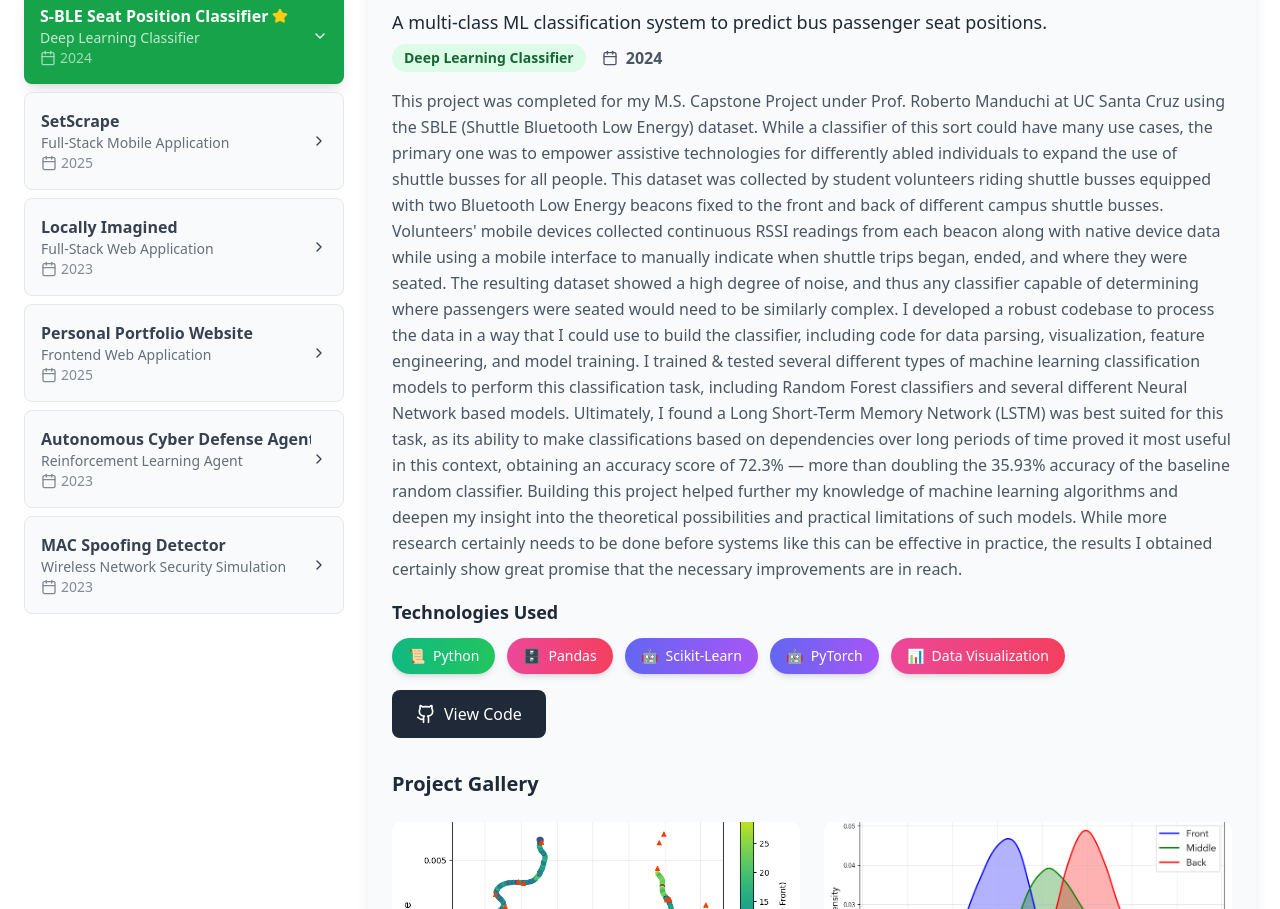
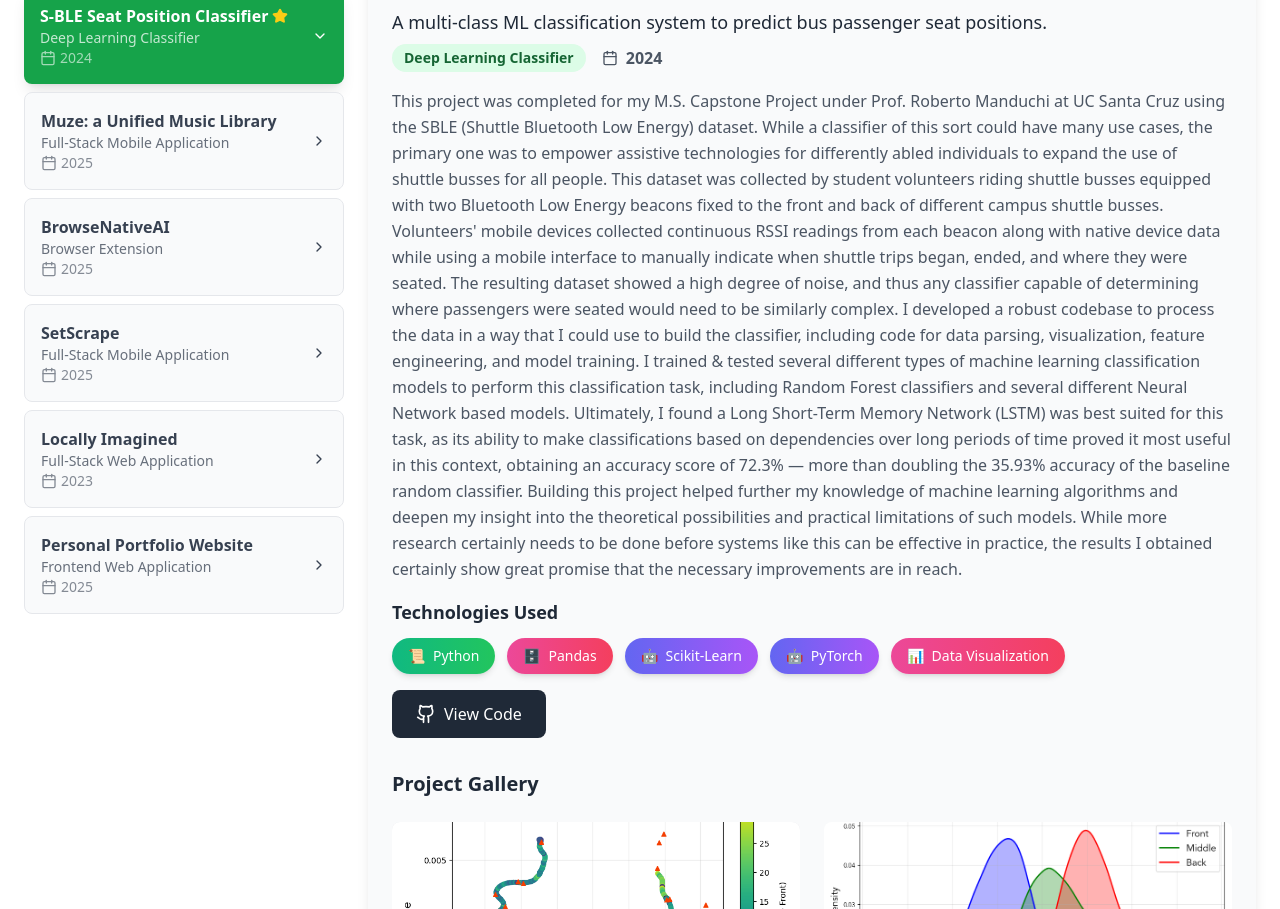
Before and after one commit to jp0utside/jw-portfolio, a React (Vite) app: page / in a window 1280 px wide. Shown: the part 2384-3293 px from the top of the page. Built offline with nearby package versions, Linux system fonts and the light colour scheme.

Commit message:
Updated content

```diff
--- a/src/data/projects.js
+++ b/src/data/projects.js
@@ -27,6 +27,32 @@ export const projects = [
   },
   {
     id: 2,
+    title: "Muze: a Unified Music Library",
+    description: "All your music, all in one place",
+    longDescription: "A unified iOS music player that seamlessly integrates Spotify streaming with personal local audio libraries into a single cohesive playback experience. The app uses Swift and SwiftUI for iOS 17+, with the Spotify iOS SDK for remote playback control, AVFoundation for local audio, NSMetadataQuery for iCloud file monitoring, and SwiftData for type-safe data persistence. The architecture features source-agnostic Track models enabling mixed-source playlists, UUID-based references for memory efficiency, and a service layer pattern for clean separation of concerns. Current features include full local audio playback with automatic iCloud sync, Spotify OAuth authentication with liked songs import, unified library browsing across both sources, mixed-source playlist creation with queue management, real-time metadata extraction from audio files, and persistent data storage. Planned enhancements include integrating additional streaming and file storage services, implementing background playback and lock screen controls, including artwork extraction and caching, and comprehensive UI/UX polish with animations and error handling.",
+    tech: ["Swift", "SwiftUI","Spotify iOS SDK", "Cursor AI"],
+    gallery: [],
+    github: null,
+    live: null,
+    featured: false,
+    category: "Full-Stack Mobile Application",
+    year: 2025
+  },
+  {
+    id: 3,
+    title: "BrowseNativeAI",
+    description: "A browser extension for increasing site accessibility for all users.",
+    longDescription: "A browser extension that empowers users to customize web page accessibility by providing granular control over CSS styling attributes through an intuitive interface. The extension uses a content script architecture for DOM manipulation, a popup-based UI for user interaction, and Chrome's messaging API for communication between components. Current features include automatic page scanning, a basic mode with accessibility controls for minimum text and button sizes, text contrast, and spacing adjustments, an advanced mode with fine-grained control over individual attribute groups (allowing users to increase/decrease font sizes, modify colors with a color picker, and adjust padding/margins), visual element highlighting when hovering over attribute groups, persistent change tracking showing original → current value transformations, and full reset capability to restore all changes. Planned enhancements include integrating AI-powered CSS modification suggestions using the Claude API, implementing intelligent preset modes (large text, high contrast) with domain-specific caching, expanding to support additional accessibility features like line height and letter spacing, adding per-site preference persistence with Chrome Storage API, and incorporating user-customizable presets with shareable configuration profiles.",
+    tech: ["JavaScript", "Chrome Extension API", "HTML", "CSS", "Claude API"],
+    gallery: [],
+    github: null,
+    live: null,
+    featured: false,
+    category: "Browser Extension",
+    year: 2025
+  },
+  {
+    id: 4,
     title: "SetScrape",
     description: "Full-stack mobile application for easy browsing and downloading of live music from Internet Archive.",
     longDescription: "A mobile platform for discovering and downloading live music from Internet Archive's extensive live music collection. Built with microservices architecture: a browse service with intelligent caching, an aggregation service for grouping uploads by concert, a download manager with live progress tracking, and a main API service handling authentication and orchestration. The backend uses Python FastAPI with SQLite, and the frontend is built in React Native with TypeScript and WebSocket for real-time updates. Development leveraged Claude AI for high-level design decisions and Cursor AI for rapid prototyping. Current features include concert browsing, direct search, and download management. Planned enhancements include Docker containerization, PostgreSQL migration, and native streaming with playback controls.",
@@ -39,7 +65,7 @@ export const projects = [
     year: 2025
   },
   {
-    id: 3,
+    id: 5,
     title: "Locally Imagined",
     description: "A comprehensive e-commerce platform to facilitate local Santa Cruz art sales.",
     longDescription: "This project was developed with a team of 5 students from UC Santa Cruz, in conjunction with a group of local Santa Cruz artists, for UC Santa Cruz’s Intro to Software Development course. Our team employed a Scrum Agile Development methodology to build this website over the course of a quarter. The website was built using React with Material UI for the frontend, Go for the APIs, a PostgreSQL database hosted on Heroku connected to Amazon S3 for image storage. This website supported user creation and profile customization, uploading and managing art listings, and comprehensive browsing functionality with filtering capabilities. My primary responsibilities included developing API endpoints, designing and implementing database schema, and ensuring the different components were designed and synchronized to achieve the high-level goals of the application.",
@@ -52,7 +78,7 @@ export const projects = [
     year: 2023
   },
   {
-    id: 4,
+    id: 6,
     title: "Personal Portfolio Website",
     description: "A website showcasing my professional experience, projects, and technical skills.",
     longDescription: "Built a modern, responsive, single-page comprehensive personal portfolio website using React and Vite for optimal performance. Features include an interactive experience section with sidebar navigation, a project gallery with lightbox functionality, a categorized skills section with color-coded technology chips, and an education timeline. The site utilizes TailwindCSS for modern styling, Lucide React for consistent iconography, and includes smooth animations and responsive design principles. Developed using Claude AI for high-level design andCursor AI for efficient development and implementation.",
@@ -64,30 +90,31 @@ export const projects = [
     category: "Frontend Web Application",
     year: 2025
   },
-  {
-    id: 5,
-    title: "Autonomous Cyber Defense Agent",
-    description: "Reinforcement Learning agent built for the CAGE Challenge 2.",
-    longDescription: "Developed an autonomous cyber defense system using Proximal Policy Optimization (PPO) algorithm to defend against pre-trained adversarial agents. Focused on fine-tuning hyperparameters to minimize damage while maintaining training constraints, achieving significant improvements in agent performance metrics.",
-    tech: ["Python", "PyTorch"],
-    gallery: [],
-    github: null,
-    live: null,
-    featured: false,
-    category: "Reinforcement Learning Agent",
-    year: 2023
-  },
-  {
-    id: 6,
-    title: "MAC Spoofing Detector",
-    description: "MATLAB implementation to test and validate cross-layer device fingerprinting approach for detecting MAC spoofing attacks.",
-    longDescription: "Implemented a comprehensive detection system based on PhD research at UC Santa Cruz. Engineered synthetic dataset generator with device-specific RF characteristics, developed signal processing pipeline for EVM feature extraction, and implemented adaptive thresholding algorithms for optimized detection accuracy.",
-    tech: ["MATLAB", "WLAN Toolbox", "RF Blockset", "Signal Processing"],
-    gallery: [],
-    github: null,
-    live: null,
-    featured: false,
-    category: "Wireless Network Security Simulation",
-    year: 2023
-  }
+  // {
+  //   id: 7,
+  //   title: "Autonomous Cyber Defense Agent",
+  //   description: "Reinforcement Learning agent built for the CAGE Challenge 2.",
+  //   longDescription: "Developed an autonomous cyber defense system using Proximal Policy Optimization (PPO) algorithm to defend against pre-trained adversarial agents. Focused on fine-tuning hyperparameters to minimize damage while maintaining training constraints, achieving significant improvements in agent performance metrics.",
+  //   tech: ["Python", "PyTorch"],
+  //   gallery: [],
+  //   github: null,
+  //   live: null,
+  //   featured: false,
+  //   category: "Reinforcement Learning Agent",
+  //   year: 2023
+  // },
+  // {
+  //   id: 8,
+  //   title: "MAC Spoofing Detector",
+  //   description: "MATLAB implementation to test and validate cross-layer device fingerprinting approach for detecting MAC spoofing attacks.",
+  //   longDescription: "Implemented a comprehensive detection system based on PhD research at UC Santa Cruz. Engineered synthetic dataset generator with device-specific RF characteristics, developed signal processing pipeline for EVM feature extraction, and implemented adaptive thresholding algorithms for optimized detection accuracy.",
+  //   tech: ["MATLAB", "WLAN Toolbox", "RF Blockset", "Signal Processing"],
+  //   gallery: [],
+  //   github: null,
+  //   live: null,
+  //   featured: false,
+  //   category: "Wireless Network Security Simulation",
+  //   year: 2023
+  // },
+
 ];
```
